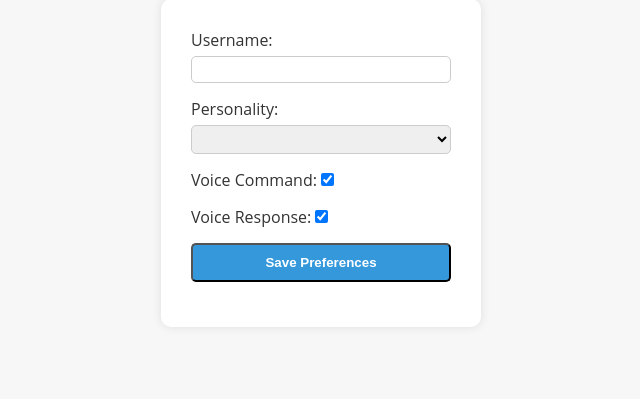
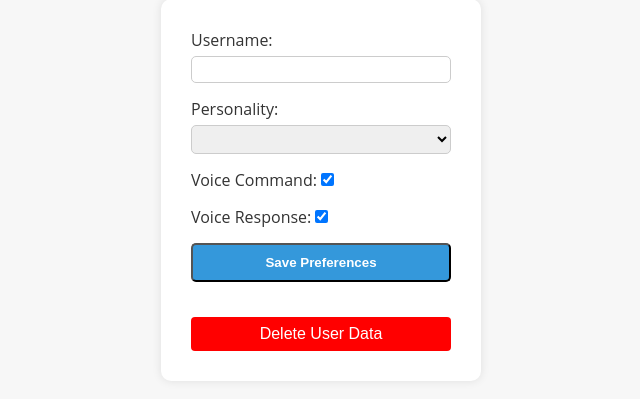
Before and after one commit to dstock3/custom_chatbot, a Flask app: page /preferences in a window 1280 px wide. Shown: the part 87-486 px from the top of the page, without its empty margins (319-959 px from the left). Run offline with Flask 3, Linux system fonts and the light colour scheme; data comes from the database, SQL or seed files in the repository; lists and menus that the app fills with data are empty.

Commit message:
Added delete user function and corresponding button within user preferences.

```diff
--- a/model/user.py
+++ b/model/user.py
@@ -41,6 +41,11 @@ def get_user(user_id=None):
             create_user(name="New User")
             return get_user()
 
+def delete_user(user_id):
+    db = get_db()
+    db.execute("DELETE FROM users WHERE user_id = ?", (user_id,))
+    db.commit()
+
 def update_user_preferences(user_id, name=None, voice_command=None, voice_response=None, personality=None):
     db = get_db()
     db.execute("UPDATE users SET name = ?, voice_command = ?, voice_response = ?, personality = ? WHERE user_id = ?", (name, voice_command, voice_response, personality, user_id))
--- a/static/css/style.css
+++ b/static/css/style.css
@@ -348,3 +348,19 @@ main {
 .preferences-container input[type="submit"]:hover {
     background-color: #2980b9;
 }
+
+.delete-user-button {
+    display: block;
+    margin-top: 20px;
+    background-color: #ff0000;
+    color: #ffffff;
+    border: none;
+    border-radius: 4px;
+    padding: 8px 12px;
+    font-size: 16px;
+    cursor: pointer;
+}
+
+.delete-user-button:hover {
+    background-color: #cc0000;
+}
--- a/templates/preferences.html
+++ b/templates/preferences.html
@@ -1,20 +1,20 @@
 <!DOCTYPE html>
 <html lang="en">
 <head>
-	<title>User Preferences</title>
+    <title>User Preferences</title>
     <link rel="stylesheet" type="text/css" href="/static/css/style.css">
     <meta name="viewport" content="width=device-width, initial-scale=1.0">
 </head>
 <body>
-	<header>
-		<h1>User Preferences</h1>
+    <header>
+        <h1>User Preferences</h1>
         <nav>
             <ul>
                 <li><a href="/">Home</a></li>
                 <li><a href="/preferences">Preferences</a></li>
             </ul>
         </nav>
-	</header>
+    </header>
 
     <main class="preferences-container">
         {% if user %}
@@ -41,6 +41,11 @@
 
                 <input type="submit" value="Save Preferences">
             </form>
+
+            <form action="/delete_user" method="POST">
+                <input type="hidden" name="user_id" value="{{ user.user_id }}">
+                <button class="delete-user-button" type="submit" onclick="return confirm('Are you sure you want to delete your user data?')">Delete User Data</button>
+            </form>
         {% else %}
             <p>No user found. Please create a user first.</p>
         {% endif %}
```
